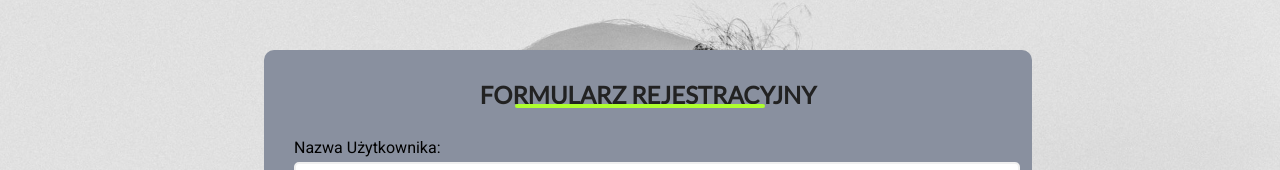
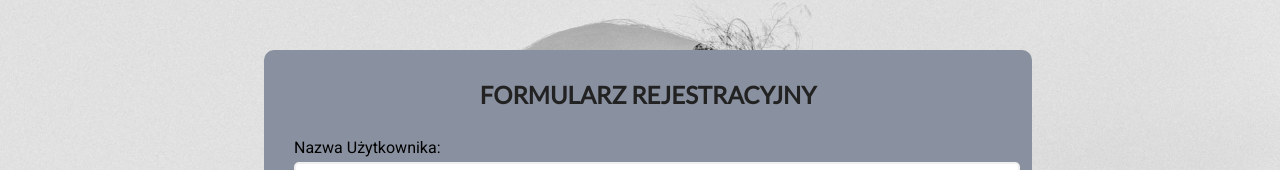
Before and after one commit to k-marczak/Form-validation-js, a plain HTML site: page index.html in a window 1280 px wide. Shown: the part 124-294 px from the top of the page. Drawn offline with nearby package versions, Linux system fonts and the light colour scheme.

Commit message:
delete yellowbar (before element h2)

```diff
--- a/css/style.css
+++ b/css/style.css
@@ -58,7 +58,7 @@ body{
 
 }
 
-h2::before{
+/* h2::before{
     content: '';
     position: absolute;
     left: 50%;
@@ -68,7 +68,7 @@ h2::before{
     width: 250px;
     border-radius: 2px;
     background-color: greenyellow;
-}
+} */
 
 .form{
     padding: 0 30px ;
```
